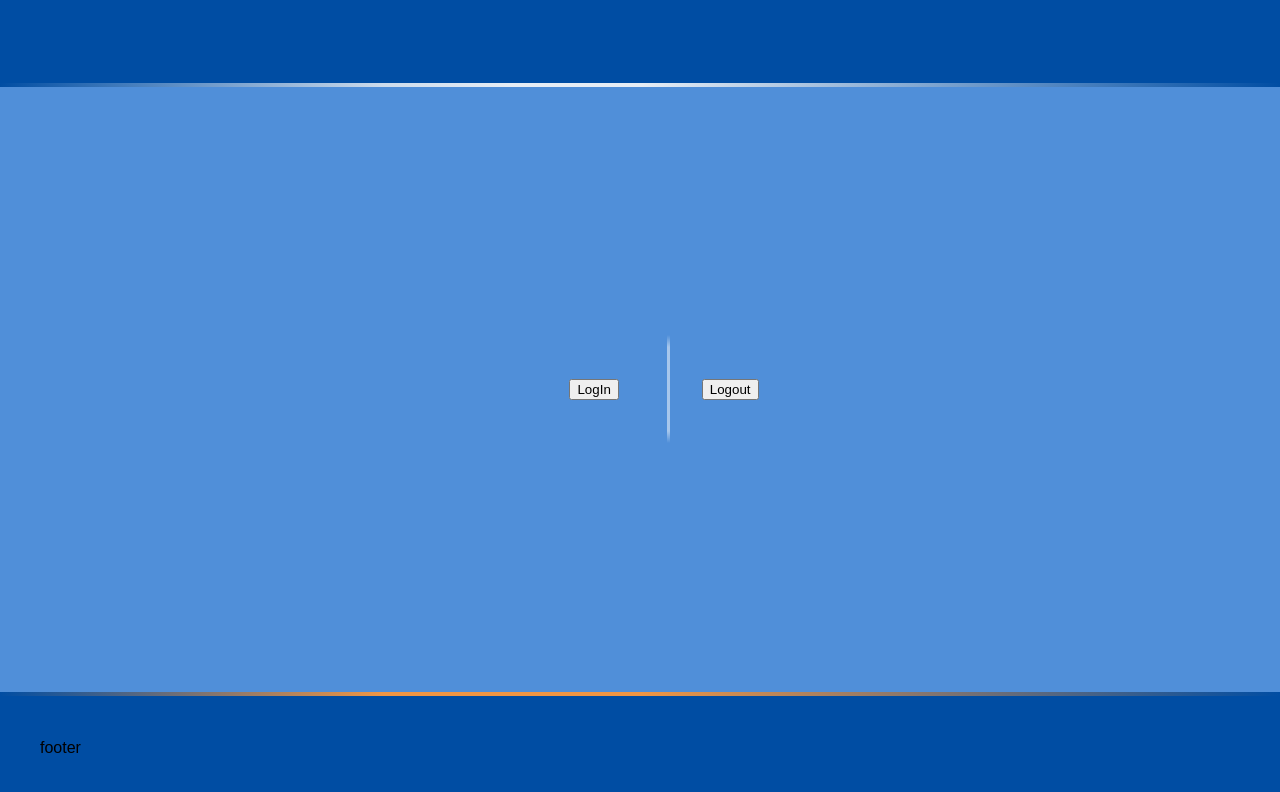
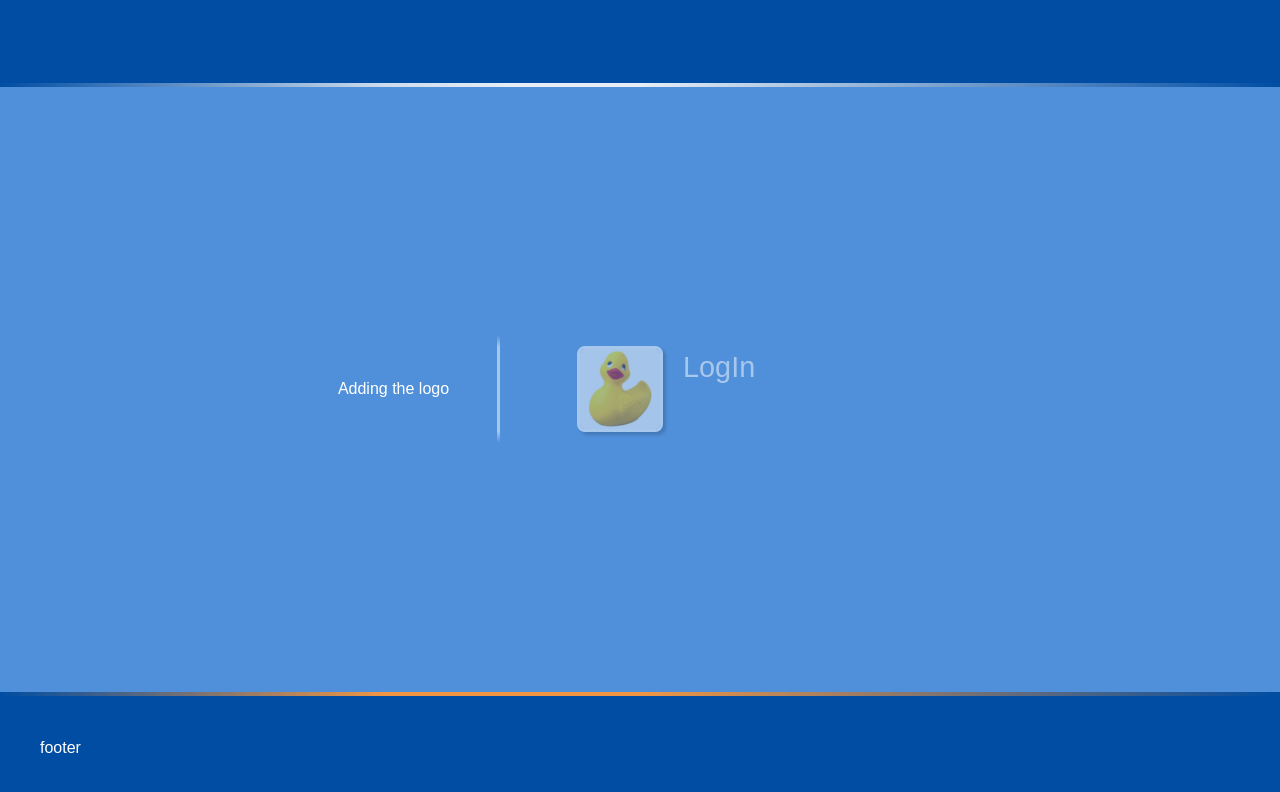
Before and after one commit to yazanSuhail/portfolio, a React (Vite) app: page / in a window 1280 px wide. Shown: the top 792 px of the page. Built offline with nearby package versions, Linux system fonts and the light colour scheme.

Commit message:
Adding duck

```diff
--- a/src/assets/index.js
+++ b/src/assets/index.js
@@ -48,3 +48,4 @@ export { default as max } from "../assets/max.png";
 export { default as closeIcon } from "../assets/close.png";
 
 export { default as startMenuBtn } from "../assets/start-menu-btn.png";
+export { default as duck } from "../assets/profile-picture-duck.jpg";
--- a/src/pages/LoginWindowsInterface/index.jsx
+++ b/src/pages/LoginWindowsInterface/index.jsx
@@ -8,6 +8,7 @@ import {
   RightSideContent,
   LeftSide,
 } from "./styles";
+import { duck } from "../../assets";
 import { useNavigate } from "react-router-dom";
 function Login() {
   const navigate = useNavigate();
@@ -17,10 +18,12 @@ function Login() {
       <Body>
         <Center>
           <LeftSide>
-            <button onClick={() => navigate("/desktop")}>LogIn</button>
+            <div onClick={() => navigate("/desktop")}>Adding the logo</div>
           </LeftSide>
+          <div></div>
           <RightSideContent>
-            <button onClick={() => navigate("/desktop")}>Logout</button>
+            <img src={duck} onClick={() => navigate("/desktop")} />{" "}
+            <span>LogIn</span>
           </RightSideContent>
         </Center>
       </Body>
--- a/src/pages/LoginWindowsInterface/styles.js
+++ b/src/pages/LoginWindowsInterface/styles.js
@@ -5,7 +5,7 @@ export const Grid = styled.div`
   height: 100vh;
   width: 100%;
   background-color: #fff;
-  color: black;
+  color: #fff;
   display: grid;
   grid-template-rows: 1fr 7fr 1fr;
   padding: 0;
@@ -71,8 +71,46 @@ export const Center = styled.div`
 `;
 
 export const RightSideContent = styled.div`
-  display: grid;
-  place-items: flex-start;
+  outline: none;
+  cursor: pointer;
+  display: flex;
+  min-width: 400px;
+  max-width: 100%;
+
+  padding: 12px;
+  border-radius: 8px;
+  border-top-right-radius: 0;
+  border-bottom-right-radius: 0;
+  border: 1px solid transparent;
+  border-right: 0;
+  background-clip: padding-box;
+  border: 1px solid transparent;
+
+  img {
+    opacity: 0.5;
+    width: 80px;
+    height: 80px;
+    margin-right: 20px;
+    border: 3px solid #fff;
+    border-radius: 8px;
+    box-shadow: 3px 3px 3px 0 rgba(0, 0, 0, 0.3);
+  }
+
+  span {
+    opacity: 0.5;
+    font-size: 1.8rem;
+  }
+
+  &:hover {
+    span {
+      opacity: 100;
+    }
+    img {
+      outline: 1px solid yellow;
+      cursor: pointer;
+      opacity: 100;
+    }
+  }
 `;
 
 export const LeftSide = styled.div`
```
Also changed, not shown: src/assets/profile-picture-duck.jpg (added).
